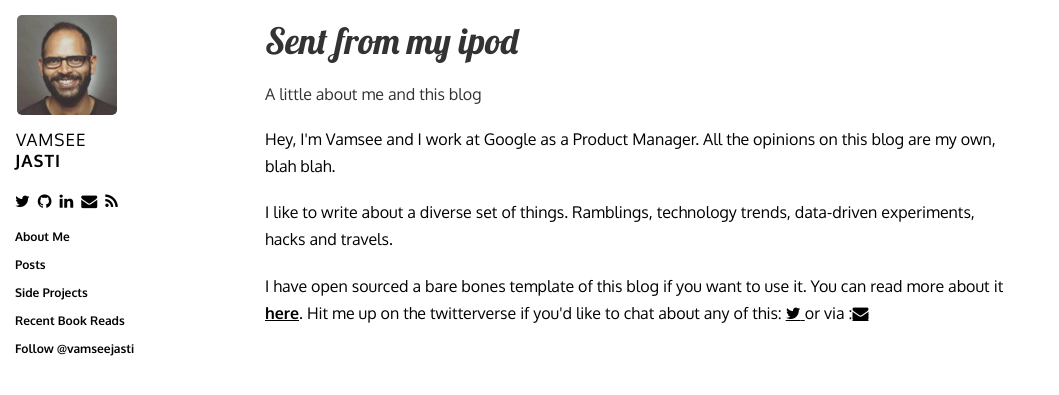
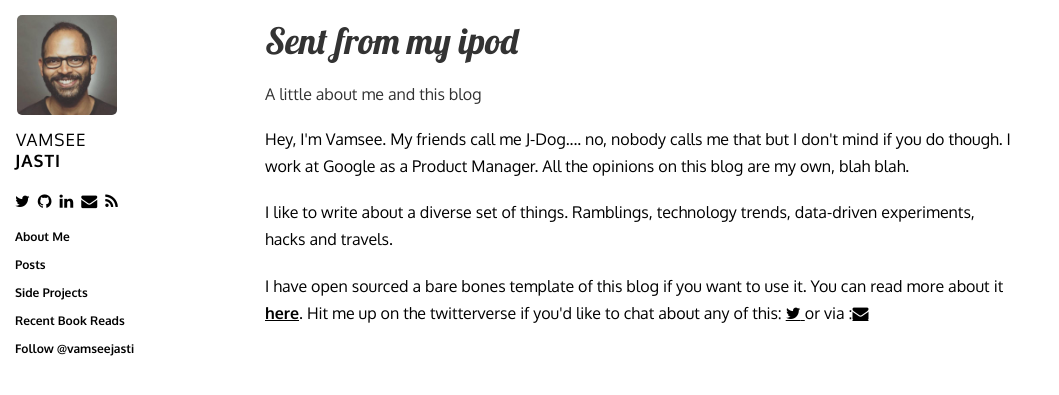
Before and after one commit to jasti/jasti.github.io, a Jekyll site: the page built from about.html, in a window 1280 px wide. Shown: the top 395 px of the page, without its empty margins (0-1059 px from the left). Built offline with Jekyll 4.4.1, drawn with Linux system fonts in a browser that asks for light colours; nearby versions of some CDN libraries.

```diff
--- a/about.html
+++ b/about.html
@@ -9,7 +9,7 @@ title: "About"
 
   <p>
 
-    Hey, I'm Vamsee and I work at Google as a Product Manager. All the opinions on this blog are my own, blah blah.
+    Hey, I'm Vamsee. My friends call me J-Dog.... no, nobody calls me that but I don't mind if you do though. I work at Google as a Product Manager. All the opinions on this blog are my own, blah blah.
 
   <p>
     I like to write about a diverse set of things. Ramblings, technology trends, data-driven experiments, hacks and travels.
```
Also changed, not shown: _layouts/post.html (+0 -21 lines).
